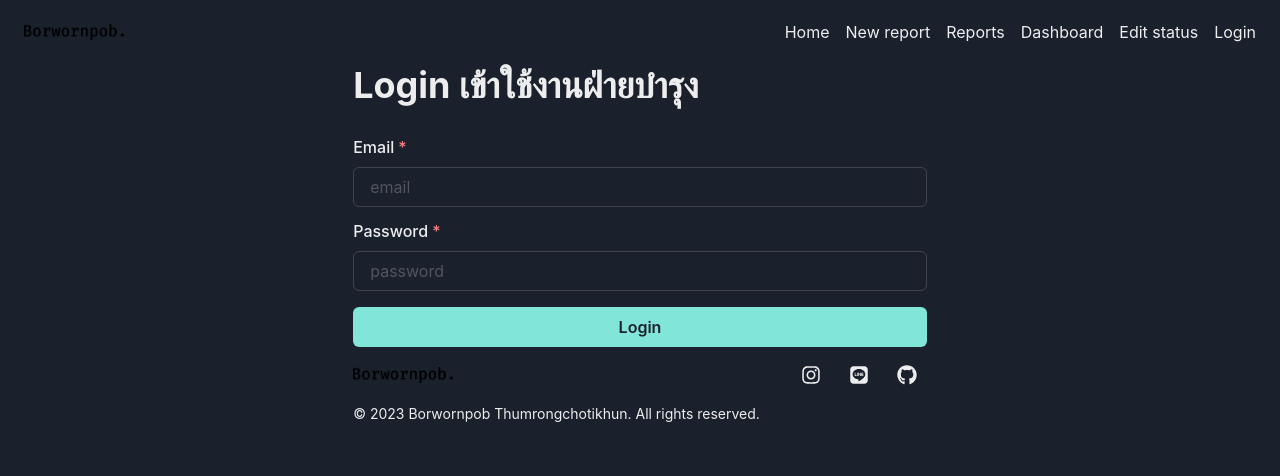
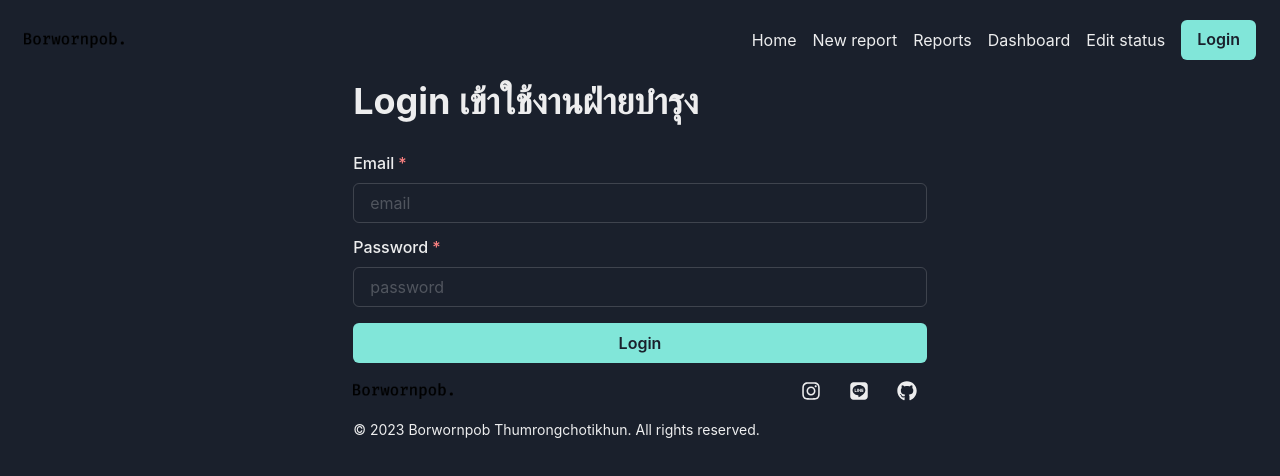
Before and after one commit to sun-23/VajiraFood, a React (Vite) app: page /login in a window 1280 px wide. Shown: the top 476 px of the page. Built offline with nearby package versions, Linux system fonts and the light colour scheme.

Commit message:
add logout login btn in header. add redirect to previous page after login

```diff
--- a/src/components/Header.jsx
+++ b/src/components/Header.jsx
@@ -1,4 +1,4 @@
-import { Image, Flex, chakra, Link, HStack, Text } from "@chakra-ui/react";
+import { Image, Flex, chakra, Link, HStack, Text, Button } from "@chakra-ui/react";
 //import your logo here!
 //import Logo from "../assets/logo.png";
 import { Link as routerLink } from "react-router-dom";
@@ -6,8 +6,15 @@ import React from "react";
 import MobileDrawer from "./MobileDrawer";
 import pages from "../helper/routes";
 import Logo from "../assets/logo.png";
+import { useAuth } from "../helper/auth/hook"
+import { useNavigate } from "react-router-dom";
+import { supabase } from "../helper/supbaseClient";
 
 export default function Header() {
+
+  const { session, user } = useAuth();
+  const navigate = useNavigate();
+
   return (
     <chakra.header id="header">
       <Flex w="100%" px="6" py="5" align="center" justify="space-between">
@@ -18,6 +25,25 @@ export default function Header() {
               {page.name}
             </Link>
           ))}
+
+          {user && session ? null : (
+            <Button
+              colorScheme="teal"
+              size="md"
+              onClick={() => navigate("/login")}
+            >
+              Login
+            </Button>
+          )}
+          {!user || !session ? null : (
+            <Button
+              colorScheme="teal"
+              size="md"
+              onClick={() => supabase.auth.signOut()}
+            >
+              Logout
+            </Button>
+          )}
         </HStack>
         <MobileDrawer
           pages={() => {
--- a/src/components/MobileDrawer.jsx
+++ b/src/components/MobileDrawer.jsx
@@ -11,9 +11,16 @@ import { IoMdMenu } from "react-icons/io";
 import React from "react";
 import pages from "../helper/routes";
 
+import { useAuth } from "../helper/auth/hook";
+import { useNavigate } from "react-router-dom";
+import { supabase } from "../helper/supbaseClient";
+
 export default function MobileDrawer() {
   const { isOpen, onOpen, onClose } = useDisclosure();
   const btnRef = React.useRef();
+
+  const { session, user } = useAuth();
+  const navigate = useNavigate();
 
   //your path to pages
 
@@ -29,6 +36,25 @@ export default function MobileDrawer() {
               <Button variant="text">{page.name}</Button>
             </ChakraLink>
           ))}
+
+          {user && session ? null : (
+            <Button
+              colorScheme="teal"
+              size="md"
+              onClick={() => navigate("/login")}
+            >
+              Login
+            </Button>
+          )}
+          {!user || !session ? null : (
+            <Button
+              colorScheme="teal"
+              size="md"
+              onClick={() => supabase.auth.signOut()}
+            >
+              Logout
+            </Button>
+          )}
         </VStack>
       </CustomDrawer>
     </Flex>
--- a/src/components/RequireAuth.jsx
+++ b/src/components/RequireAuth.jsx
@@ -1,22 +1,22 @@
 import { useLocation, Navigate } from "react-router-dom";
 import { useAuth } from "../helper/auth/hook";
-import { useEffect } from "react";
+// import { useEffect } from "react";
 
 export default function RequireAuth({ children }) {
   const { session, user } = useAuth();
   let location = useLocation();
 
-  useEffect(() => {
-    console.log("session", session);
-    console.log("user", user);
-  }, [session, user]);
+  // useEffect(() => {
+  //   console.log("session", session);
+  //   console.log("user", user);
+  // }, [session, user]);
 
   if (!session || !user) {
     // Redirect them to the /login page, but save the current location they were
     // trying to go to when they were redirected. This allows us to send them
     // along to that page after they login, which is a nicer user experience
     // than dropping them off on the home page.
-    return <Navigate to="/login" state={{ from: location }} replace />;
+    return <Navigate to="/login" state={{ redirectTo: location }} replace />;
   }
 
   return children;
--- a/src/helper/routes.js
+++ b/src/helper/routes.js
@@ -20,10 +20,10 @@ const pages = [
     name: "Edit status",
     path: "/problems/:id",
   },
-  {
-    name: "Login",
-    path: "/login",
-  },
+  // {
+  //   name: "Login",
+  //   path: "/login",
+  // },
 ];
 
 //export this array
--- a/src/routes/Login.jsx
+++ b/src/routes/Login.jsx
@@ -17,12 +17,16 @@ import {
 } from "@chakra-ui/react";
 import React, { useState } from "react";
 import { supabase } from "../helper/supbaseClient";
+import { useLocation, useNavigate } from "react-router-dom";
 
 export default function Login() {
   const [email, setEmail] = useState("");
   const [password, setPassword] = useState("");
   const [alert_title, setAlertTitle] = useState("");
   const [alert_desc, setAlertDesc] = useState("");
+
+  const { state: locationState } = useLocation();
+  const navigate = useNavigate();
 
   // aleart
   const {
@@ -43,12 +47,17 @@ export default function Login() {
       email: email,
       password: password,
     });
+    console.log("login data", data);
 
     if (error) {
       console.log("login error", error);
+    } else {
+      //redirectTo in RequireAuth.jsx line 19
+      if (locationState) {
+        const { redirectTo } = locationState;
+        navigate(`${redirectTo.pathname}${redirectTo.search}`);
+      }
     }
-
-    console.log("login data", data);
   };
 
   return (
```
